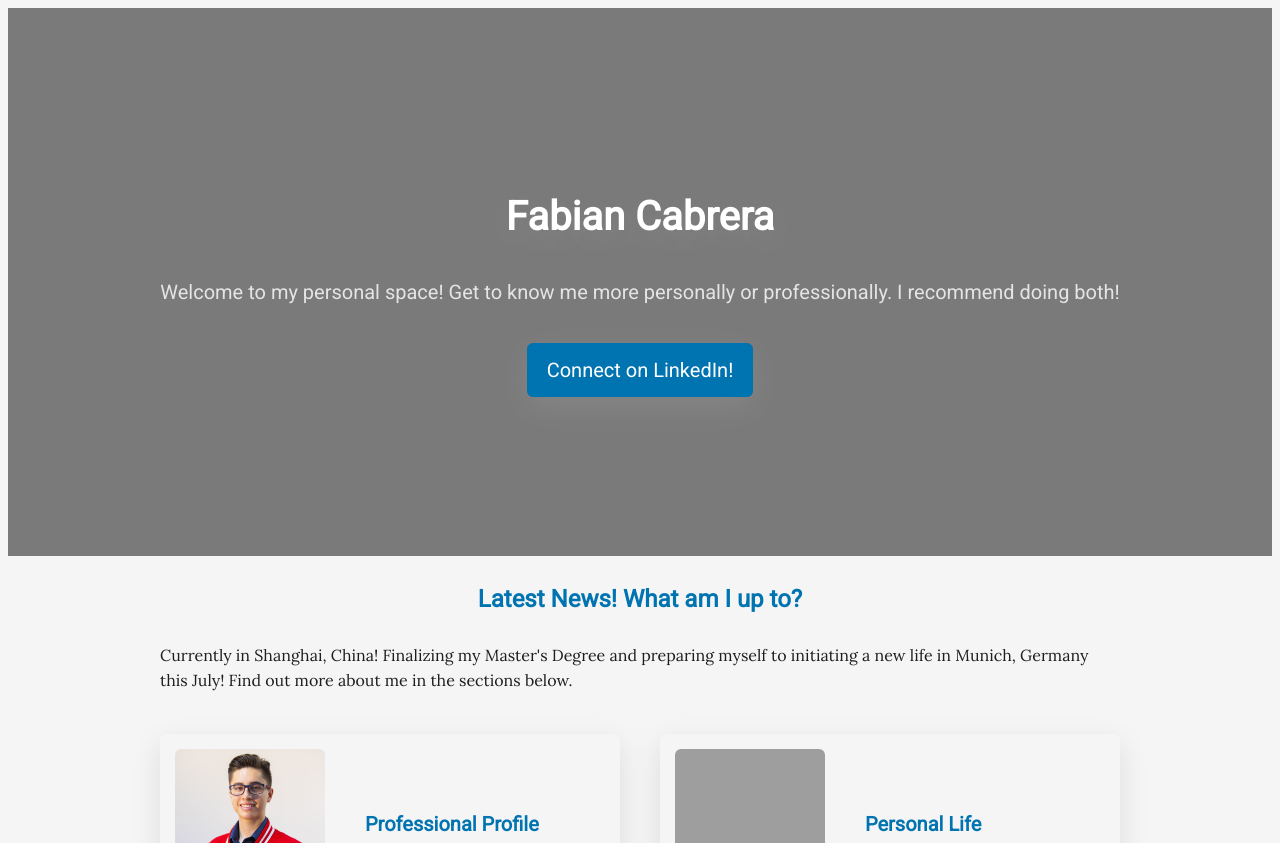
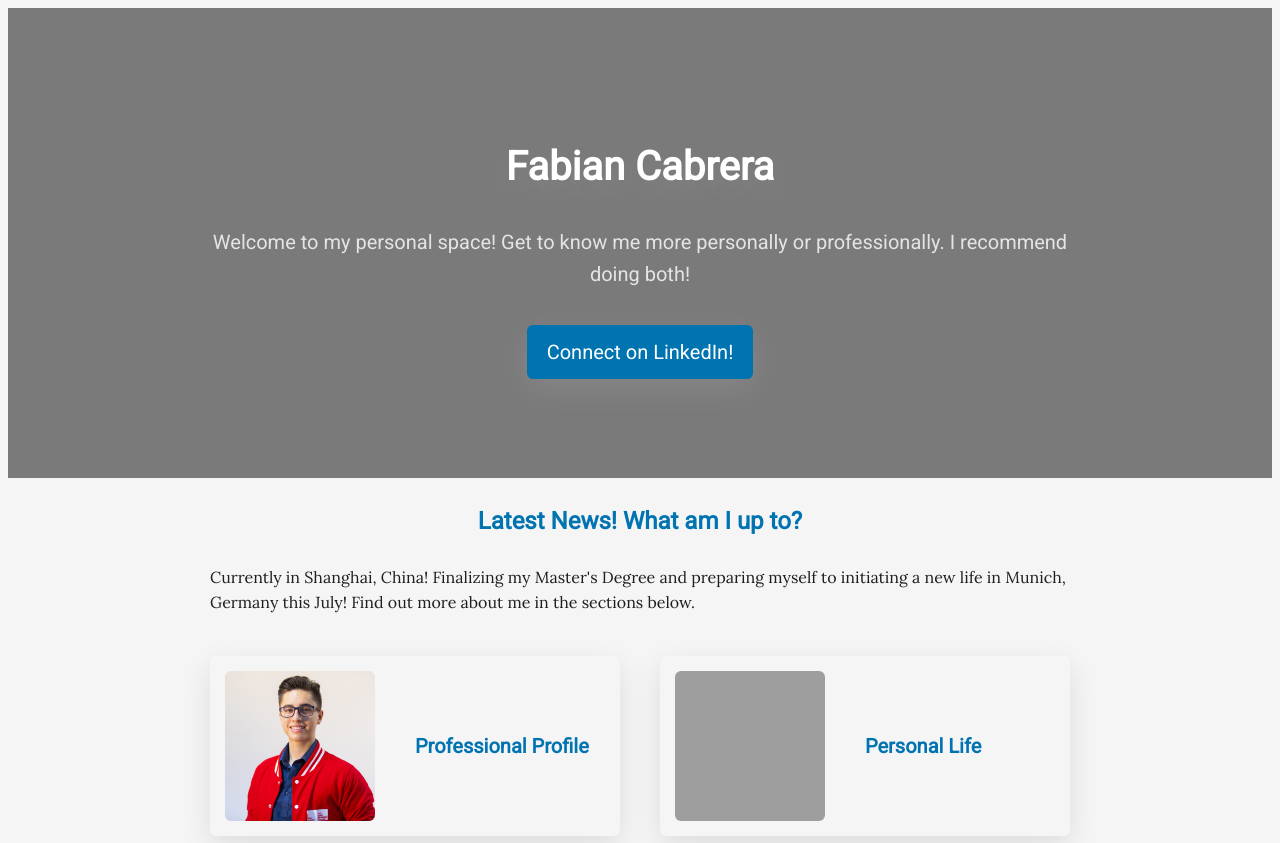
Before and after one commit to fabianlcm/Personal_Profile, a plain HTML site: page index.html in a window 1280 px wide. Shown: the top 843 px of the page. Drawn offline with Linux system fonts and the light colour scheme; grey boxes are pictures that could not be loaded.

Commit message:
Add files via upload

```diff
--- a/css/components/banner.css
+++ b/css/components/banner.css
@@ -3,7 +3,7 @@
     background-repeat: no-repeat;
     background-size: cover;
     background-position: bottom;
-    padding: 150px 0px;
+    padding: 100px 0px;
     margin: 0px 0px;
     text-align: center;
 }
--- a/css/components/container.css
+++ b/css/components/container.css
@@ -1,6 +1,6 @@
 .container {
-  width: 1000px;
-  margin: 20px auto;
+  width: 900px;
+  margin: 10px auto;
 }
 /* Responsiveness */
 @media (max-width: 960px) {
```
